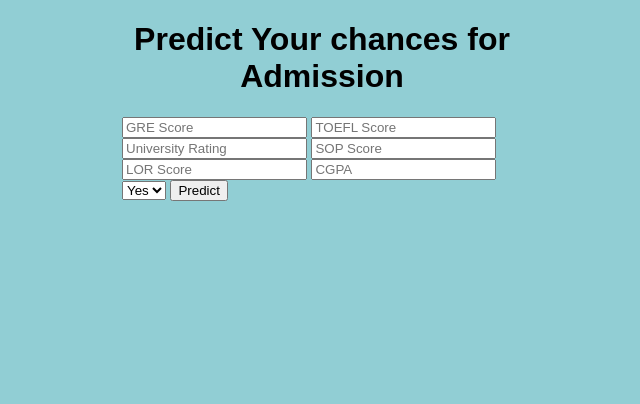
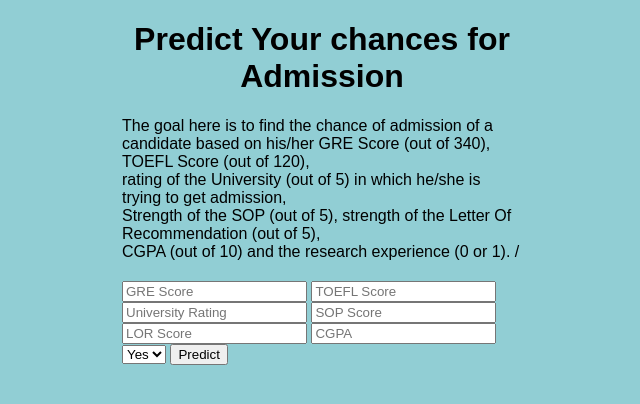
Before and after one commit to JOSEPHREDDY07/MLForCloudDeployment_Azure, a Flask app: page / in a window 1280 px wide. Shown: the top 404 px of the page, without its empty margins (318-958 px from the left). Run offline with Flask 2, Linux system fonts and the light colour scheme.

Commit message:
Update index.html

```diff
--- a/templates/index.html
+++ b/templates/index.html
@@ -9,7 +9,12 @@
 {% block body %}
 <div class="content">
     <h1 style="text-align: center">Predict Your chances for Admission</h1>
-
+    <p> The goal here is to find the chance of admission of a candidate based on his/her
+        GRE Score (out of 340), <br />
+        TOEFL Score (out of 120), <br />
+        rating of the University (out of 5) in which he/she is trying to get admission,<br />
+        Strength of the SOP (out of 5), strength of the Letter Of Recommendation (out of 5),<br />
+        CGPA (out of 10) and the research experience (0 or 1). /<p>
     <div class="form">
         <form action="/predict" method="POST">
             <input type="number" name="gre_score" id="gre_score" placeholder="GRE Score">
```
